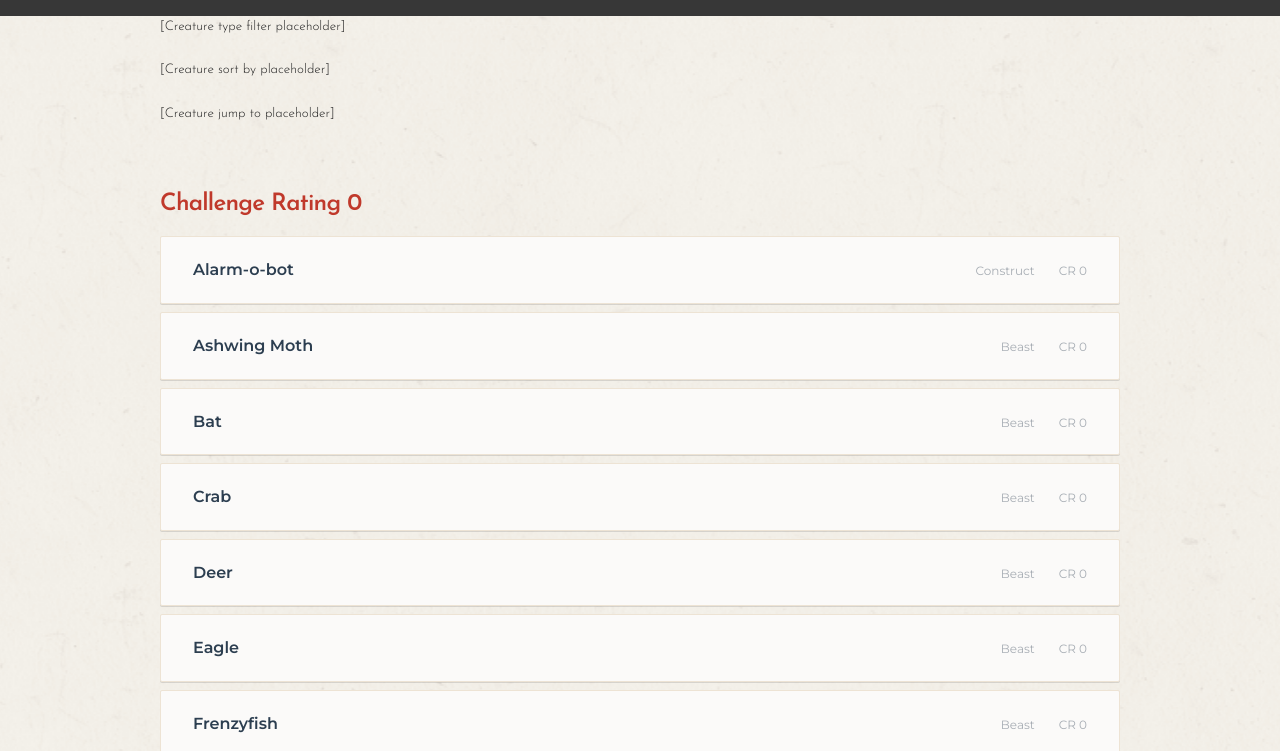
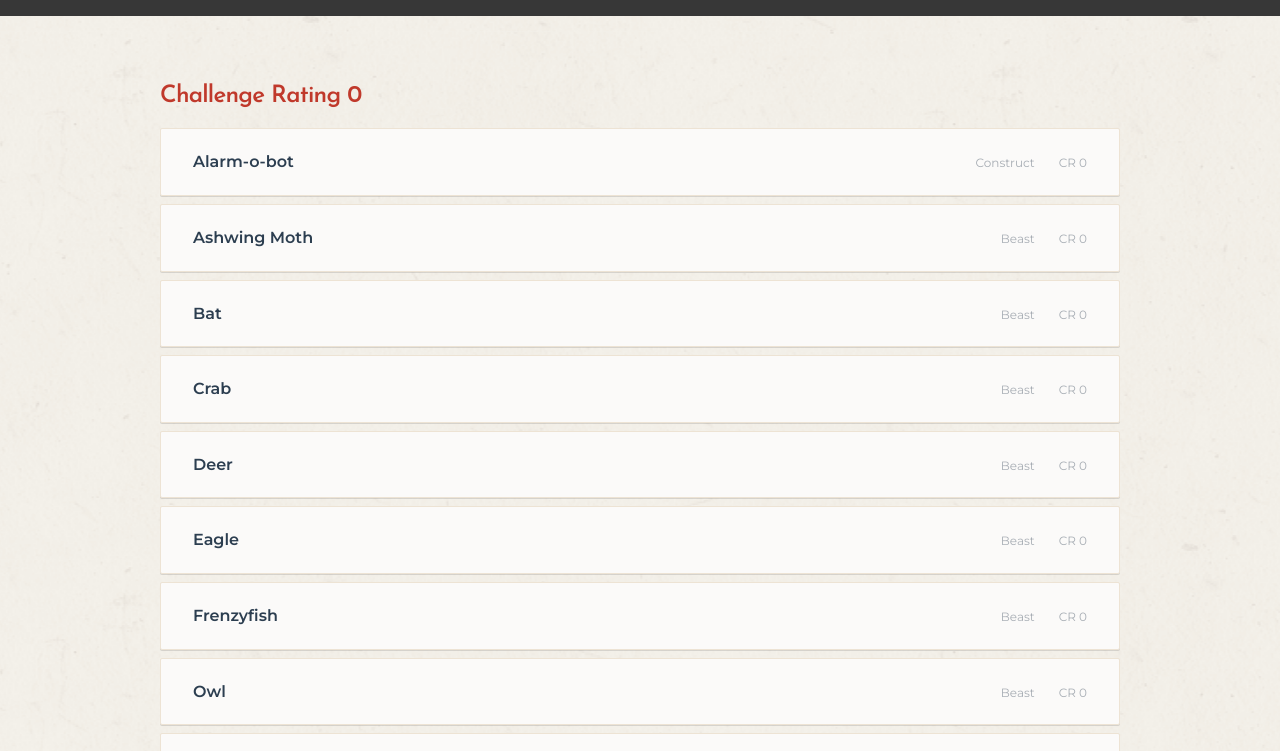
Before and after one commit to orjanbp/wc5etools, a Gatsby site: page / in a window 1280 px wide. Shown: the part 48-799 px from the top of the page. Built offline with nearby package versions, Linux system fonts and the light colour scheme; Gatsby itself is replaced by a stand-in of ours.

Commit message:
refactor: simplify component breakup

```diff
--- a/src/components/home/all-creatures.js
+++ b/src/components/home/all-creatures.js
@@ -1,9 +1,17 @@
 import React from "react"
 import { useStaticQuery, graphql } from "gatsby"
 import _ from "lodash"
+import styled from "styled-components"
 
-import CreatureListLabel from "./creature-list-label"
 import CreatureListItem from "./creature-list-item"
+
+const CreatureListLabel = styled.h3`
+  color: #c0392b;
+`
+
+const CreatureListGroup = styled.div`
+  padding-top: 64px;
+`
 
 const tidyCreatureData = (creatures) => {
   return _.map(creatures, (creature) => {
@@ -63,14 +71,14 @@ const AllCreatures = () => {
       {_.keys(creaturesByCR)
         .sort((a, b) => a - b)
         .map((category) => (
-          <div style={{ marginTop: 64 }}>
+          <CreatureListGroup>
             <CreatureListLabel>
               Challenge Rating {creaturesByCR[category].cr}
             </CreatureListLabel>
             {_.map(creaturesByCR[category].creatures, (creature) => (
               <CreatureListItem creature={creature} />
             ))}
-          </div>
+          </CreatureListGroup>
         ))}
     </>
   )
--- a/src/components/home/creature-list-label.js
+++ /dev/null
@@ -1,7 +0,0 @@
-import styled from "styled-components"
-
-const CreatureListLabel = styled.h3`
-    color: #C0392B;
-`
-
-export default CreatureListLabel
--- a/src/pages/index.js
+++ b/src/pages/index.js
@@ -1,5 +1,4 @@
 import React from "react"
-import { Link } from "gatsby"
 
 import Layout from "../components/layout"
 import SEO from "../components/seo"
@@ -9,11 +8,11 @@ import AllCreatures from "../components/home/all-creatures"
 const IndexPage = () => (
   <Layout>
     <SEO title="Home" />
-    <h5>[Creature type filter placeholder]</h5>
+    {/* <h5>[Creature type filter placeholder]</h5>
 
     <h5>[Creature sort by placeholder]</h5>
 
-    <h5>[Creature jump to placeholder]</h5>
+    <h5>[Creature jump to placeholder]</h5> */}
 
     <div>
       <AllCreatures />
```
